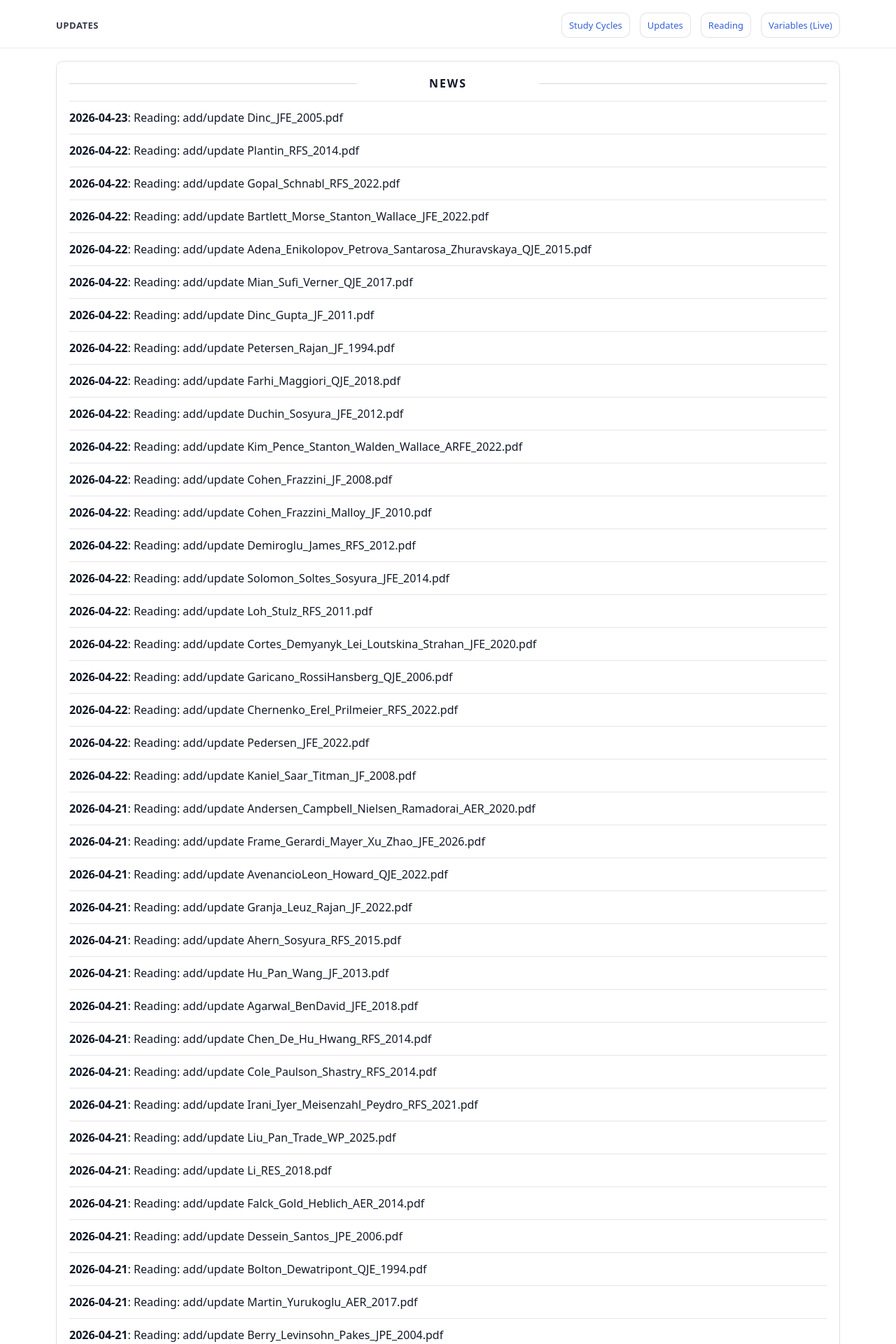
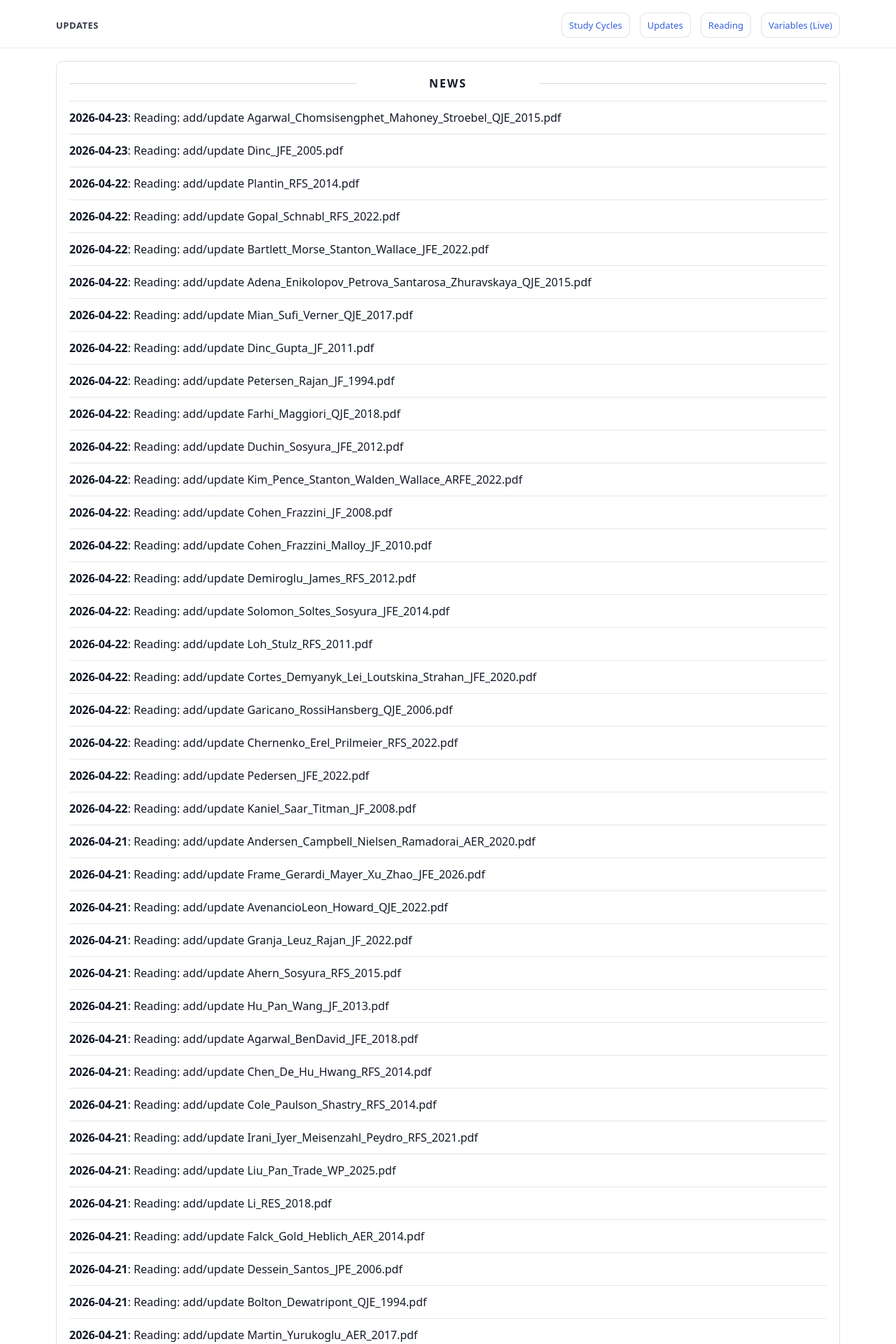
Before and after one commit to yaxinzn/study-archive, a Jekyll site: the page built from updates/index.md, in a window 1280 px wide. Shown: the top 1920 px of the page at 70% size. Built offline with Jekyll 4.4.1, drawn with Linux system fonts in a browser that asks for light colours; some of the changed text lies outside the part shown.

Commit message:
chore: update NEWS feed

```diff
--- a/_data/news.yml
+++ b/_data/news.yml
@@ -1,4 +1,7 @@
 # Auto-generated update history (sorted newest -> oldest). Do not edit manually.
+- ts: "1776891133"
+  date: "2026-04-23"
+  title: "Reading: add/update Agarwal_Chomsisengphet_Mahoney_Stroebel_QJE_2015.pdf"
 - ts: "1776889876"
   date: "2026-04-23"
   title: "Reading: add/update Dinc_JFE_2005.pdf"
```
